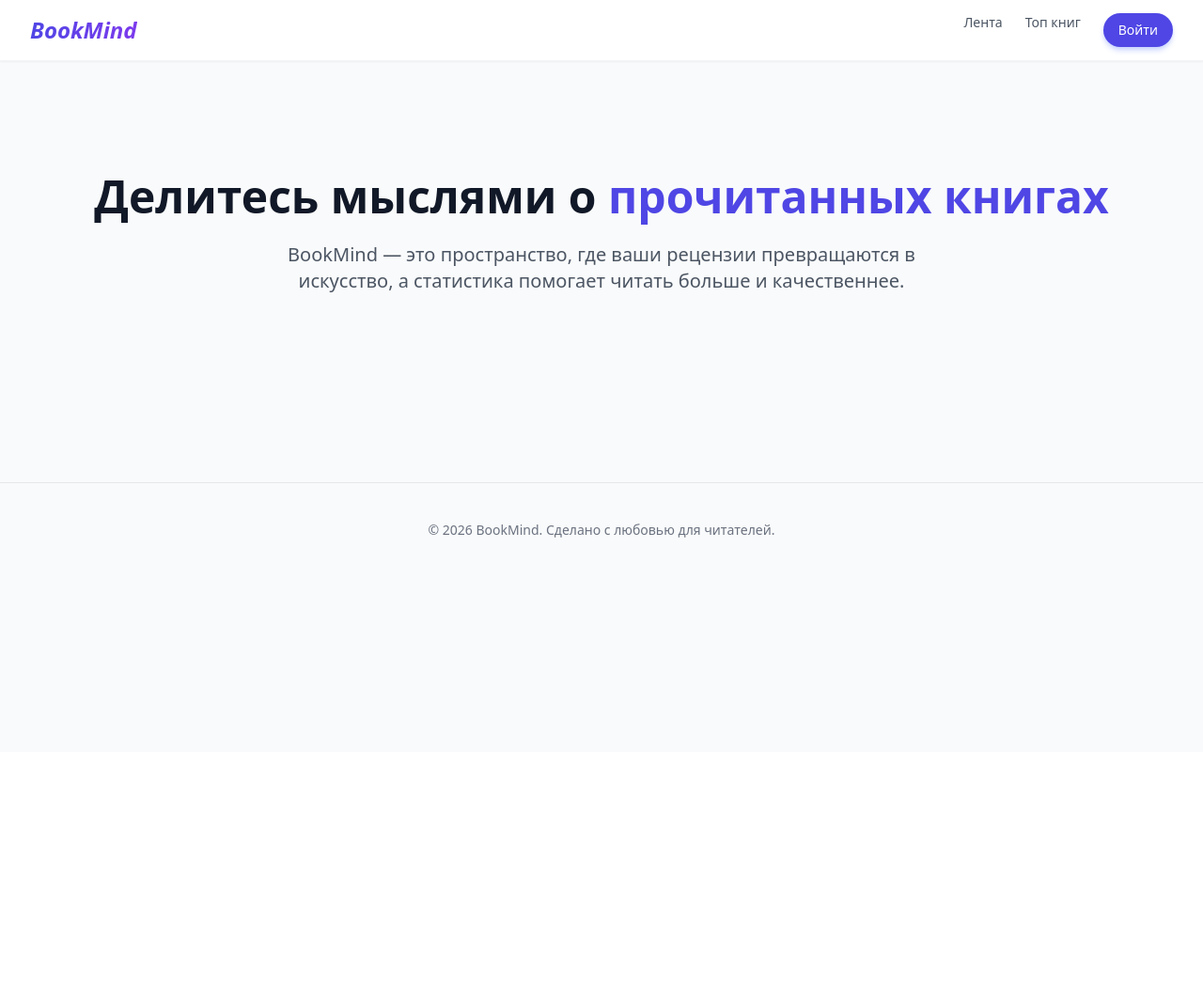
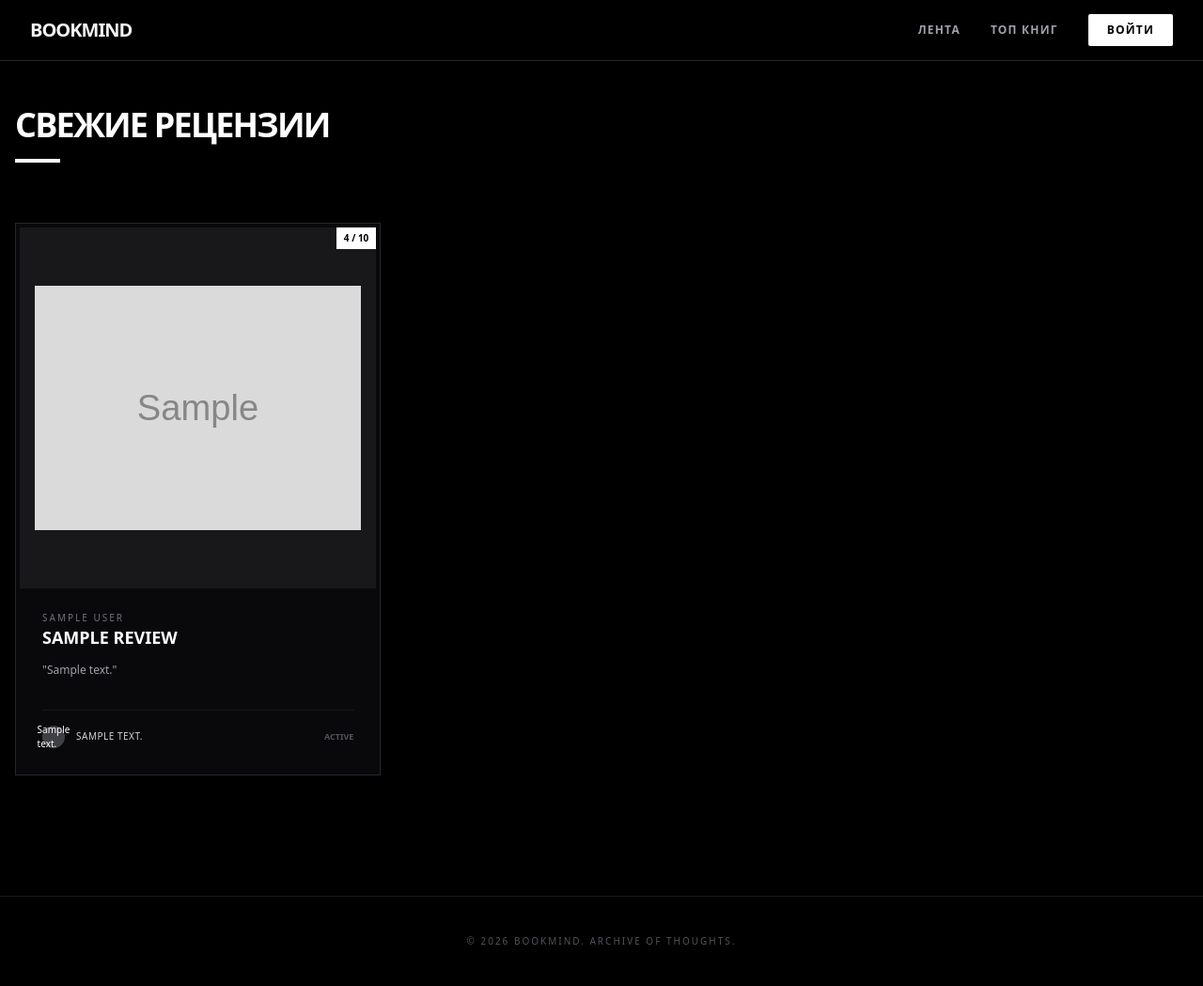
Before and after one commit to artyomtonit-ton/bookmind, a FastAPI app: template app/templates/index.html in a window 1280 px wide. Shown: the whole page at 94% size. Before the commit the page ends 572 px from the top, so only its background shows below. Run offline with FastAPI, Linux system fonts and the light colour scheme; the template is opened without the code that fills it: most values are stand-ins (such as "Sample title", 1, 10 or a date in 2020); grey boxes marked "Sample" are stand-in pictures; some libraries are stand-ins or nearby versions.

Commit message:
UI: Final monochromatic black and white aesthetic

```diff
--- a/app/main.py
+++ b/app/main.py
@@ -4,13 +4,43 @@ from fastapi.templating import Jinja2Templates
 
 app = FastAPI(title="BookMind")
 
-# Указываем FastAPI, где лежат наши шаблоны
 templates = Jinja2Templates(directory="app/templates")
 
 @app.get("/", response_class=HTMLResponse)
 async def read_root(request: Request):
-    # Теперь мы не просто возвращаем текст, а отрисовываем шаблон
+    fake_reviews = [
+        {
+            "id": 1,
+            "book_title": "Меня не сломать",
+            "author": "Дэвид Гоггинс",
+            "reviewer": "Максим",
+            "rating": 10,
+            "text": "Книга по-настоящему цепляет сознание и переворачивает представление о боли. Читая первые главы, я буквально проживал его жизнь...",
+            "cover_url": "https://m.media-amazon.com/images/I/61bFMJQvmrL._AC_UL480_FMwebp_QL65_.jpg",
+            "status": "Прочитано"
+        },
+        {
+            "id": 2,
+            "book_title": "Атомные привычки",
+            "author": "Джеймс Клир",
+            "reviewer": "Алексей",
+            "rating": 9,
+            "text": "Отличное практическое руководство. Понял, почему мои старые привычки не работали. Система маленьких шагов реально меняет жизнь.",
+            "cover_url": "https://m.media-amazon.com/images/I/817HaeblezL._AC_UL480_FMwebp_QL65_.jpg",
+            "status": "Прочитано"
+        },
+        {
+            "id": 3,
+            "book_title": "Дюна",
+            "author": "Фрэнк Герберт",
+            "reviewer": "Елена",
+            "rating": 8,
+            "text": "Масштаб поражает. Это не просто фантастика, это целая философия и политика. Немного затянуто в начале, но финал того стоит.",
+            "cover_url": "https://m.media-amazon.com/images/I/71oO1E-XPuL._AC_UL480_FMwebp_QL65_.jpg",
+            "status": "Читаю сейчас"
+        }
+    ]
     return templates.TemplateResponse(
         "index.html",
-        {"request": request, "title": "Главная страница"}
+        {"request": request, "title": "Лента отзывов", "reviews": fake_reviews}
     )
--- a/app/templates/base.html
+++ b/app/templates/base.html
@@ -6,19 +6,20 @@
     <script src="https://cdn.tailwindcss.com"></script>
     <title>{{ title }} | BookMind</title>
 </head>
-<body class="bg-gray-50 text-gray-900 font-sans">
-    <nav class="bg-white shadow-sm border-b border-gray-100">
+<body class="bg-black text-zinc-100 font-sans">
+
+    <nav class="bg-black/90 backdrop-blur-md border-b border-zinc-800 sticky top-0 z-50">
         <div class="max-w-7xl mx-auto px-4 sm:px-6 lg:px-8">
             <div class="flex justify-between h-16 items-center">
                 <div class="flex items-center">
-                    <span class="text-2xl font-bold bg-gradient-to-r from-indigo-600 to-violet-600 bg-clip-text text-transparent italic">
+                    <span class="text-xl font-bold tracking-tighter uppercase">
                         BookMind
                     </span>
                 </div>
-                <div class="flex space-x-6 text-sm font-medium text-gray-600">
-                    <a href="#" class="hover:text-indigo-600 transition">Лента</a>
-                    <a href="#" class="hover:text-indigo-600 transition">Топ книг</a>
-                    <a href="#" class="bg-indigo-600 text-white px-4 py-2 rounded-full hover:bg-indigo-700 transition shadow-md shadow-indigo-200">
+                <div class="flex items-center space-x-8 text-[12px] font-bold uppercase tracking-widest text-zinc-400">
+                    <a href="#" class="hover:text-white transition">Лента</a>
+                    <a href="#" class="hover:text-white transition">Топ книг</a>
+                    <a href="#" class="bg-white text-black px-5 py-2 rounded-sm hover:bg-zinc-200 transition">
                         Войти
                     </a>
                 </div>
@@ -26,12 +27,12 @@
         </div>
     </nav>
 
-    <main class="max-w-7xl mx-auto px-4 py-10">
+    <main class="max-w-7xl mx-auto px-4 py-12">
         {% block content %}{% endblock %}
     </main>
 
-    <footer class="mt-20 py-10 border-t border-gray-200 text-center text-gray-500 text-sm">
-        &copy; 2026 BookMind. Сделано с любовью для читателей.
+    <footer class="mt-20 py-10 border-t border-zinc-900 text-center text-zinc-600 text-[10px] uppercase tracking-[0.2em]">
+        &copy; 2026 BookMind. Archive of thoughts.
     </footer>
 </body>
 </html>
--- a/app/templates/index.html
+++ b/app/templates/index.html
@@ -1,12 +1,47 @@
 {% extends "base.html" %}
 
 {% block content %}
-<div class="text-center py-20">
-    <h1 class="text-5xl font-extrabold text-gray-900 mb-6">
-        Делитесь мыслями о <span class="text-indigo-600">прочитанных книгах</span>
-    </h1>
-    <p class="text-xl text-gray-600 max-w-2xl mx-auto">
-        BookMind — это пространство, где ваши рецензии превращаются в искусство, а статистика помогает читать больше и качественнее.
-    </p>
+<div class="mb-16">
+    <h1 class="text-4xl font-bold text-white tracking-tighter uppercase">Свежие рецензии</h1>
+    <div class="h-1 w-12 bg-white mt-4"></div>
+</div>
+
+<div class="grid grid-cols-1 md:grid-cols-2 lg:grid-cols-3 gap-10">
+    {% for review in reviews %}
+    <div class="group flex flex-col bg-zinc-950 border border-zinc-800 p-1 hover:border-zinc-500 transition-colors duration-500">
+
+        <div class="relative h-96 overflow-hidden bg-zinc-900 flex items-center justify-center">
+            <img src="{{ review.cover_url }}" alt="{{ review.book_title }}"
+                class="w-full h-full object-contain p-4 grayscale group-hover:grayscale-0 transition-all duration-700">
+
+            <div class="absolute top-0 right-0 bg-white text-black px-2 py-1 text-[10px] font-black">
+                {{ review.rating }} / 10
+            </div>
+        </div>
+
+        <div class="p-6 flex flex-col flex-grow">
+            <div class="mb-4">
+                <p class="text-[10px] text-zinc-500 uppercase tracking-[0.2em] mb-1">{{ review.author }}</p>
+                <h3 class="text-lg font-bold text-white uppercase leading-none">{{ review.book_title }}</h3>
+            </div>
+
+            <p class="text-zinc-400 text-xs leading-relaxed line-clamp-3 mb-8 font-light">
+                "{{ review.text }}"
+            </p>
+
+            <div class="mt-auto flex items-center justify-between border-t border-zinc-900 pt-4">
+                <div class="flex items-center space-x-3">
+                    <div class="w-6 h-6 rounded-full bg-zinc-700 flex items-center justify-center text-[10px] text-white">
+                        {{ review.reviewer[0] }}
+                    </div>
+                    <span class="text-[10px] uppercase tracking-wider text-zinc-300">{{ review.reviewer }}</span>
+                </div>
+                <span class="text-[9px] text-zinc-600 font-bold uppercase">
+                    {{ review.status }}
+                </span>
+            </div>
+        </div>
+    </div>
+    {% endfor %}
 </div>
 {% endblock %}
```
